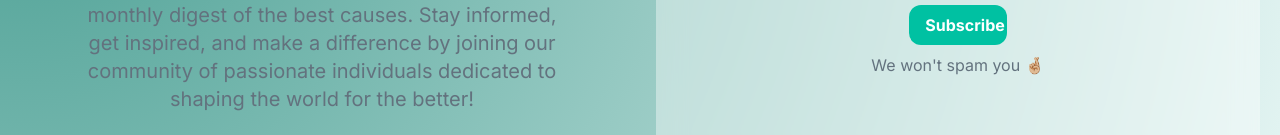
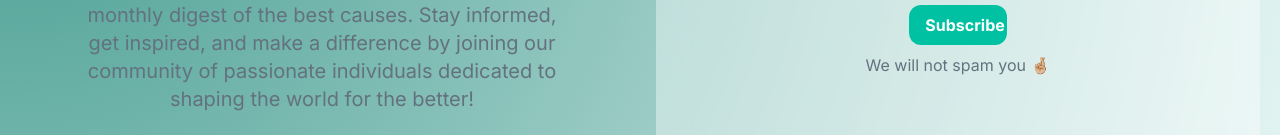
Before and after one commit to 202303-PRM-TR-FEW/Crowdfunding-Platform-Team-10, a Next.js app: page /en/gettingstarted in a window 1280 px wide. Shown: the part 191-326 px from the top of the page. Built offline with nearby package versions, Linux system fonts and the light colour scheme; no server answers; the database is empty.

Commit message:
Fix:Removed rounded border from container

```diff
--- a/app/components/cards/NewsLetterCard.jsx
+++ b/app/components/cards/NewsLetterCard.jsx
@@ -57,7 +57,6 @@ export default function NewsLetterCard() {
     alignItems: "center",
     background:
       "radial-gradient(circle farthest-corner at 1.5% 1.4%, #489E92, #E3F4F2)",
-    borderRadius: "30px",
     overflow: "hidden",
     boxShadow: "0 0 10px rgba(255, 255, 255, 0.5)",
     padding: "20px",
@@ -112,7 +111,7 @@ export default function NewsLetterCard() {
                 </button>
 
                 <p className="spam-message text-basicgray pt-2 text-center">
-                  We won't spam you 🤞🏼
+                  We will not spam you 🤞🏼
                 </p>
               </form>
             </div>
```
